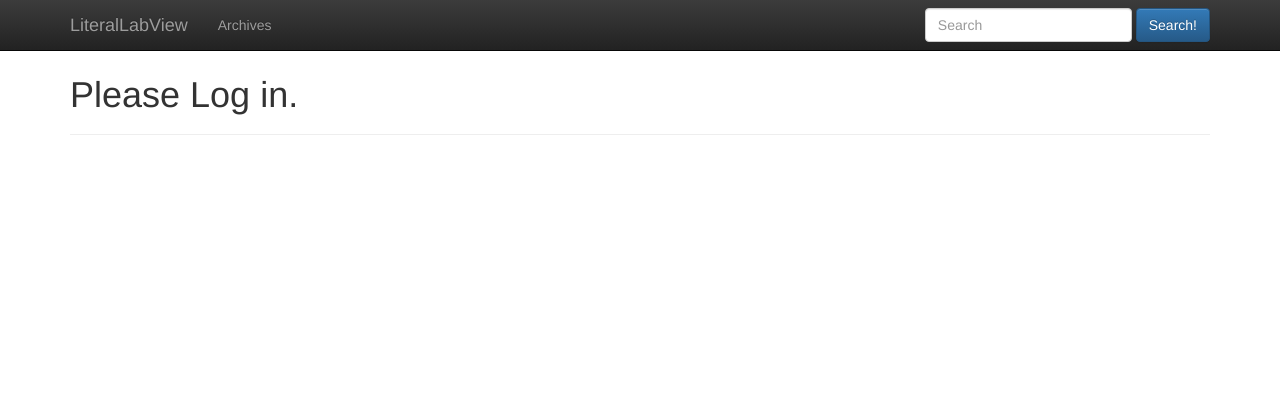
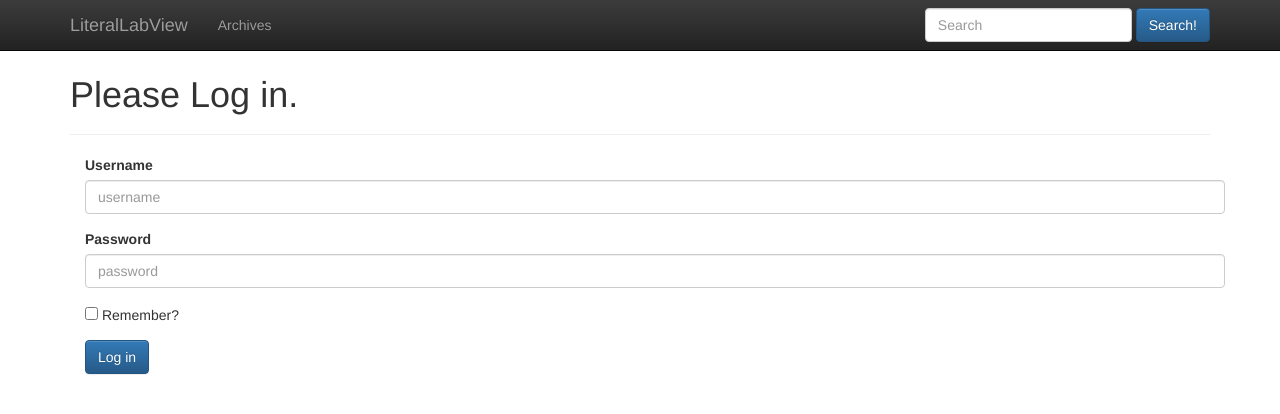
Before and after one commit to mturiansky/LiteralLabView-Legacy, a Flask app: page /login in a window 1280 px wide. Shown: the top 414 px of the page. Run offline with Flask 2, Linux system fonts and the light colour scheme; some libraries are stand-ins or nearby versions.

Commit message:
added login.html

```diff
--- a/Server/templates/login.html
+++ b/Server/templates/login.html
@@ -4,5 +4,20 @@
     <h1>Please Log in.</h1>
   </div>
 
-
+  <div class="container"ABBR>
+    <form role="form" action="" method="post">
+      <div class="form-group">
+        <label for="name">Username</label>
+        <input class="form-control" type="text" name="username" placeholder="username">
+      </div>
+      <div class="form-group">
+        <label for="password">Password</label>
+        <input class="form-control" type="password" name="password" placeholder="password">
+      </div>
+      <div class="form-group">
+        <input type="checkbox" name="remember"> Remember?
+      </div>
+      <button type="submit" class="btn btn-primary">Log in</button>
+    </form>
+  </div>
 {% endblock %}
```
